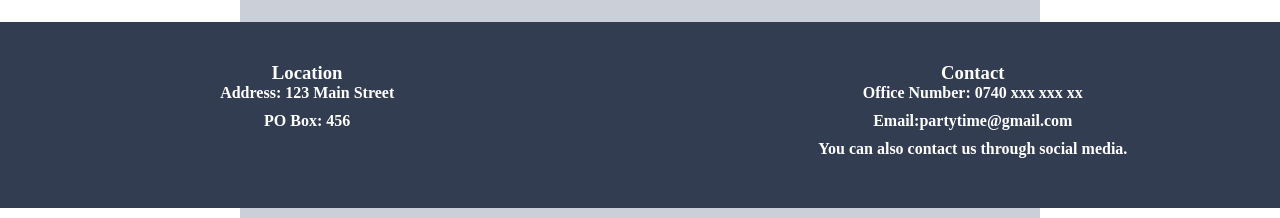
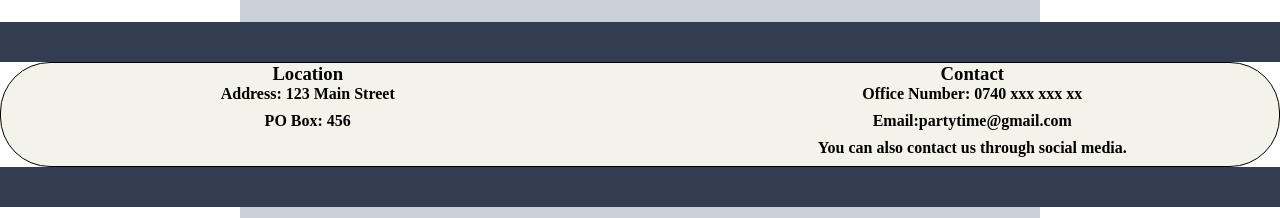
Before and after one commit to awkwardsmiles/PTevents, a plain HTML site: page conctact.html in a window 1280 px wide. Shown: the part 993-1211 px from the top of the page. Drawn offline with Linux system fonts and the light colour scheme.

Commit message:
Update c-style.css

```diff
--- a/css/c-style.css
+++ b/css/c-style.css
@@ -165,10 +165,12 @@ contact styles
     display: flex;
     justify-content: space-between;
     align-items: flex-start;
-    color: white;
+    color: black;
     font-weight: 600;
     font-size: 1rem;
-    background-color: var(--main-color);
+    background-color: var(--body-color);
+    border-radius: 50px;
+    border: 1px solid black
   }
 
   .location-info,
@@ -183,7 +185,7 @@ contact styles
 
   .location-info p,
   .contact-info p {
-    margin: 0 0 10px;
+    margin: 0 0 9px;
     text-align: center;
 
   }
```
